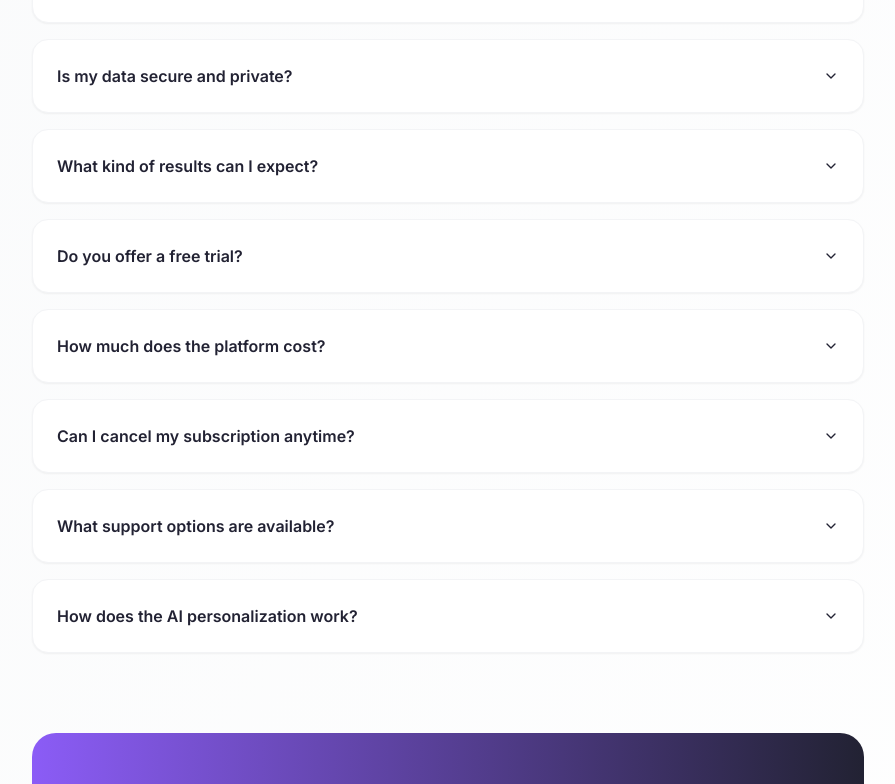
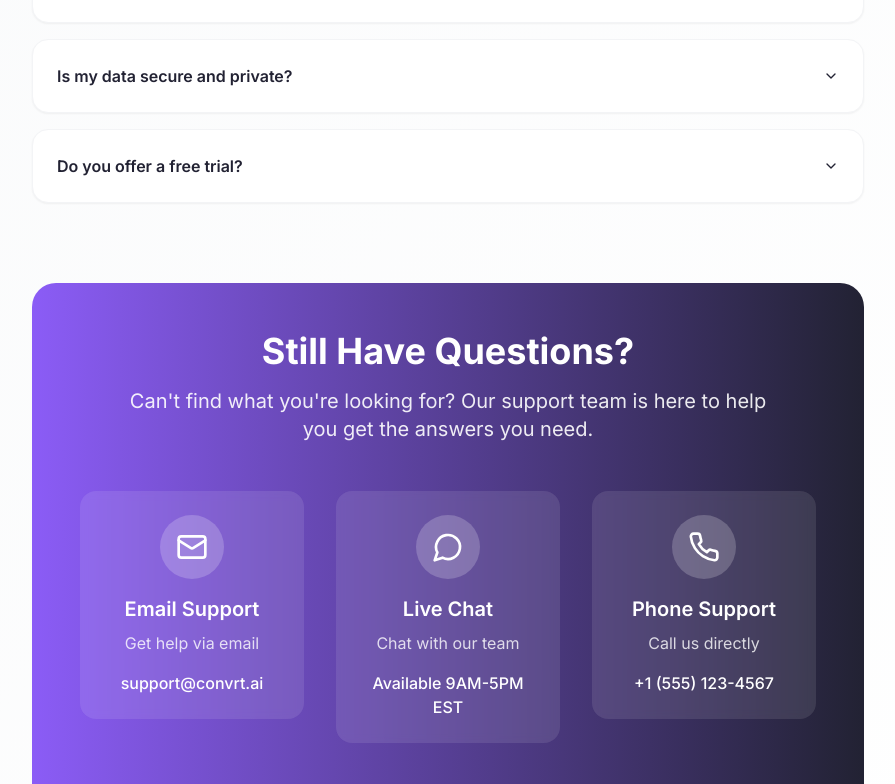
Before and after one commit to mahaengine/glow-convert-sell-919, a React (Vite) app: page /faq in a window 1280 px wide. Shown: the part 600-1384 px from the top of the page, without its empty margins (192-1087 px from the left). Built offline with nearby package versions, Linux system fonts and the light colour scheme.

Commit message:
Update Testimonials and FAQ sections

```diff
--- a/src/components/Testimonials.tsx
+++ b/src/components/Testimonials.tsx
@@ -67,7 +67,7 @@ const Testimonials = () => {
           viewport={{ once: true }}
           className="mb-8 text-center"
         >
-          <h2 className="text-3xl font-bold mb-6">Trusted by industry leaders</h2>
+          <h2 className="text-3xl font-bold mb-6">Frequently Asked Questions</h2>
         </motion.div>
 
         <div className="grid grid-cols-12 gap-4">
--- a/src/pages/FAQ.tsx
+++ b/src/pages/FAQ.tsx
@@ -33,28 +33,8 @@ const FAQ = () => {
       answer: "Absolutely. We use enterprise-grade security with end-to-end encryption, SOC 2 compliance, and GDPR compliance. Your data is never shared with third parties and is stored securely with regular security audits and monitoring."
     },
     {
-      question: "What kind of results can I expect?",
-      answer: "Our users typically see 15x higher response rates compared to traditional cold outreach, with 3-5x improvement in meeting booking rates. Results vary by industry and implementation, but most users see significant improvements within the first 30 days."
-    },
-    {
       question: "Do you offer a free trial?",
       answer: "Yes! We offer a 14-day free trial with full access to all features. No credit card required to start. You can test the platform with up to 100 prospects and see the results for yourself."
-    },
-    {
-      question: "How much does the platform cost?",
-      answer: "We offer flexible pricing plans starting at $49/month for individual users, with team and enterprise plans available. All plans include our core AI features, with higher tiers offering advanced analytics and priority support."
-    },
-    {
-      question: "Can I cancel my subscription anytime?",
-      answer: "Yes, you can cancel your subscription at any time with no cancellation fees. Your account will remain active until the end of your current billing period, and you can export your data before cancellation."
-    },
-    {
-      question: "What support options are available?",
-      answer: "We provide 24/7 email support, live chat during business hours, comprehensive documentation, video tutorials, and weekly group training sessions. Enterprise customers also get dedicated account management and phone support."
-    },
-    {
-      question: "How does the AI personalization work?",
-      answer: "Our AI analyzes publicly available social media data, mutual connections, shared interests, recent activity, and company news to create highly personalized outreach messages. The AI learns from successful interactions to continuously improve personalization quality."
     }
   ];
 
```
